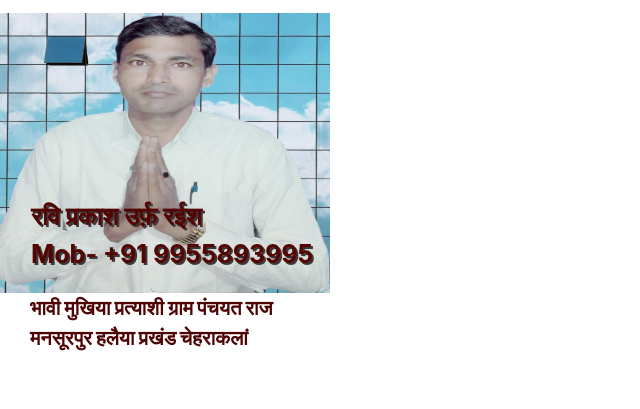
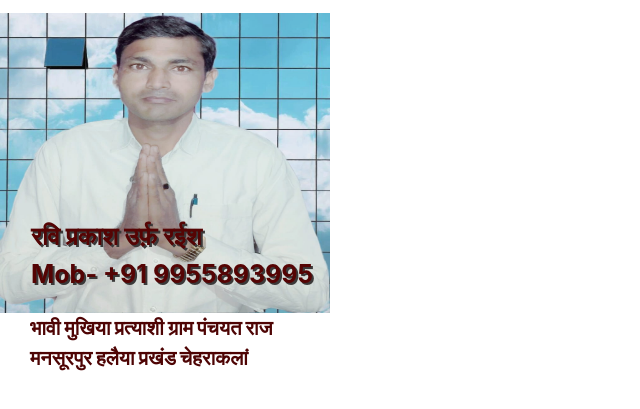
Before and after one commit to ankurcsscorp/Ravi_prakash_new_year, a plain HTML site: page index.html in a window 1280 px wide. Shown: the part 263-672 px from the top of the page, without its empty margins (0-640 px from the left). Drawn offline with nearby package versions, Linux system fonts and the light colour scheme.

Commit message:
pic size modification

```diff
--- a/index.html
+++ b/index.html
@@ -20,7 +20,7 @@
         }
         .candi
         {
-            height: 280px !important;
+            height: 300px !important;
     width: 123%;
     margin-left: -38px !important;
         }
```
